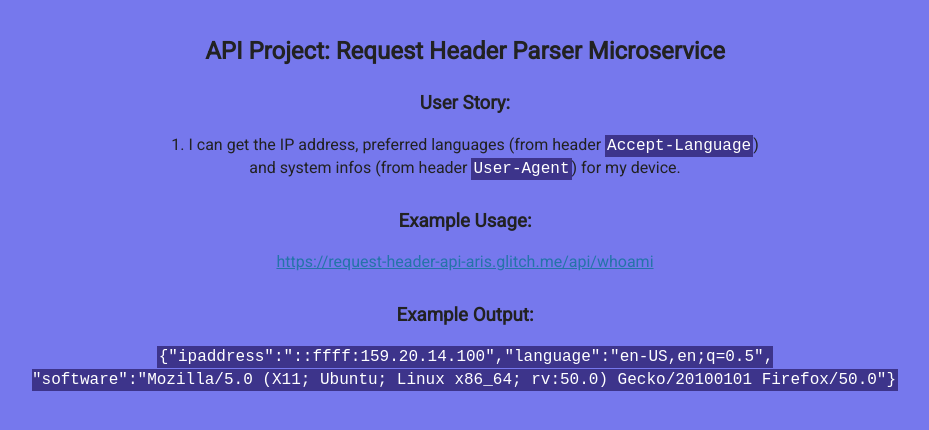
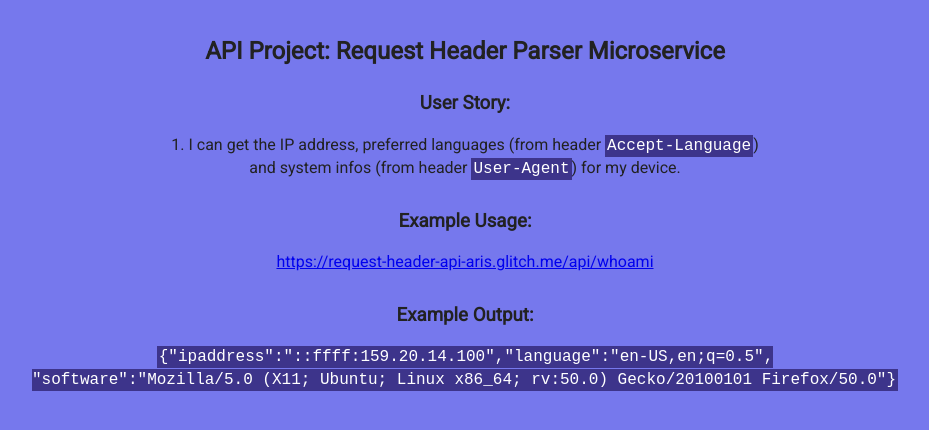
Before and after one commit to Tchoukoualeu/Request-Header-Parser-Microservice, a website: page views/index.html in a window 1280 px wide. Shown: the whole page, without its empty margins (175-1104 px from the left). Drawn offline with Linux system fonts and the light colour scheme; files that its build step writes are made by us from their sources.

Commit message:
👹👌 example link correction

```diff
--- a/public/style.css
+++ b/public/style.css
@@ -47,7 +47,3 @@ li {
 .user-stories li {
   margin-bottom: 1em;
 }
-
-a {
-	color: #2574A9;
-}
```
